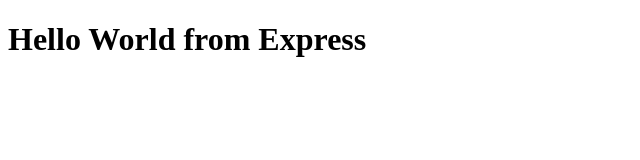
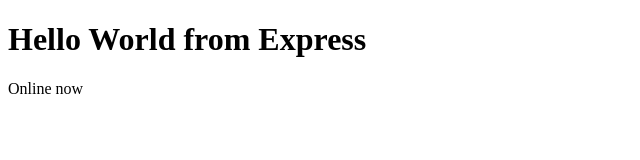
Before and after one commit to ahdeshmukh/my-express, a website: page public/index.html in a window 1280 px wide. Shown: the full height of the page, 0-640 px from the left. Drawn offline with Linux system fonts and the light colour scheme.

Commit message:
small update to test

```diff
--- a/public/index.html
+++ b/public/index.html
@@ -3,6 +3,7 @@
 <body>
 
 <h1>Hello World from Express</h1>
+<p>Online now</h1>
 
 </body>
 </html>
```
